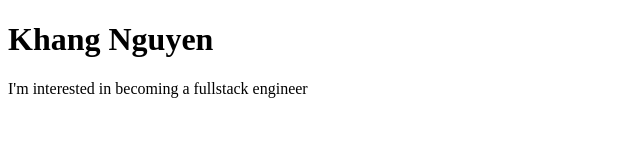
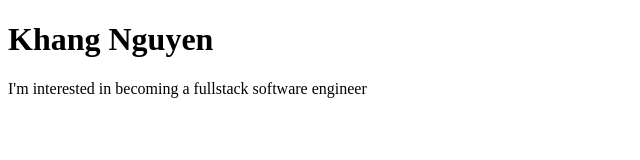
Before and after one commit to khangnk144/khangnk144.github.io, a plain HTML site: page index.html in a window 1280 px wide. Shown: the full height of the page, 0-640 px from the left. Drawn offline with Linux system fonts and the light colour scheme.

Commit message:
Update index.html

```diff
--- a/index.html
+++ b/index.html
@@ -2,6 +2,6 @@
 <html>
 <body>
 <h1>Khang Nguyen</h1>
-<p>I'm interested in becoming a fullstack engineer</p>
+<p>I'm interested in becoming a fullstack software engineer</p>
 </body>
 </html>
```
